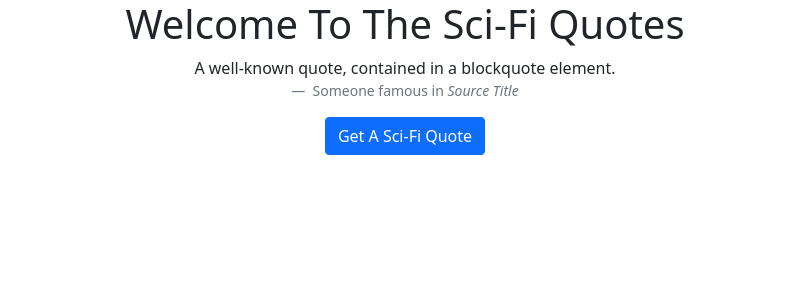
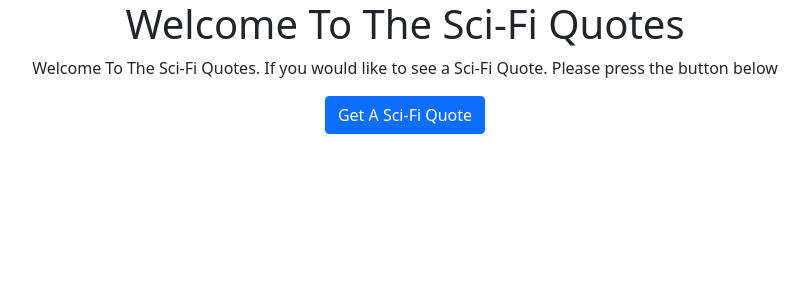
Before and after one commit to TheTuna/Ad_Astra, a Flask app: page / in a window 1280 px wide. Shown: the top 300 px of the page, without its empty margins (235-1044 px from the left). Run offline with Flask 3, Linux system fonts and the light colour scheme.

Commit message:
add quote reload logic and backquote block

```diff
--- a/app/templates/index.html
+++ b/app/templates/index.html
@@ -12,17 +12,12 @@
     <h1 class="text-center">Welcome To The Sci-Fi Quotes</h1>
 </div>
 
-<figure class="text-center">
-    <p>A well-known quote, contained in a blockquote element.</p>
-  <figcaption class="blockquote-footer">
-    Someone famous in <cite title="Source Title">Source Title</cite>
-  </figcaption>
-</figure>
+<!-- <figure class="text-center">
+    <p id="quote-text">Welcome To The Sci-Fi Quotes. If you would like to see a Sci-Fi Quote. Please press the button below</p>
+  <figcaption class="blockquote-footer d-none" id="quote-origin"></figcaption>
+</figure> -->
 
-<!-- <div class="container-md">
-  <p class="text-center" id="quote-text">Welcome To The Sci-Fi Quotes. If you would like to see a Sci-Fi Quote. Please press the button below</p>
-
-</div> -->
+<p class="text-center" id="quote-figure">Welcome To The Sci-Fi Quotes. If you would like to see a Sci-Fi Quote. Please press the button below</p>
 
 <div class="text-center">
     <button class="btn btn-primary" onclick="quote()">Get A Sci-Fi Quote</button>
@@ -32,8 +27,25 @@
         fetch("/quote")
         .then(response => response.json())
         .then(json => {
-            document.getElementById('quote-text').innerText = json.quote;
-    });
+            let figure = document.getElementById('quote-figure');
+        // change <p> to backquotes figure if not already
+            if (figure.tagName.toLowerCase() == "p") {
+                figure.outerHTML = `
+                <figure class="text-center" id="quote-figure">
+                    <blockquote class="blockquote">
+                        <p id="quote-text">${json.quote}</p>
+                    </blockquote>
+                    <figcaption class="blockquote-footer" id="quote-origin">
+                        ${json.author}, <cite title="${json.book}">${json.book}</cite>
+                    </figcaption>
+                </figure>
+                `
+            } else {
+                // if figure already is used
+                document.getElementById("quote-text").innerText = `"${json.quote}"`;
+                document.getElementById("quote-origin").innerText = `"${json.author}", "${json.book}"`;
+            }
+        });
     }
 
 </script>
```
